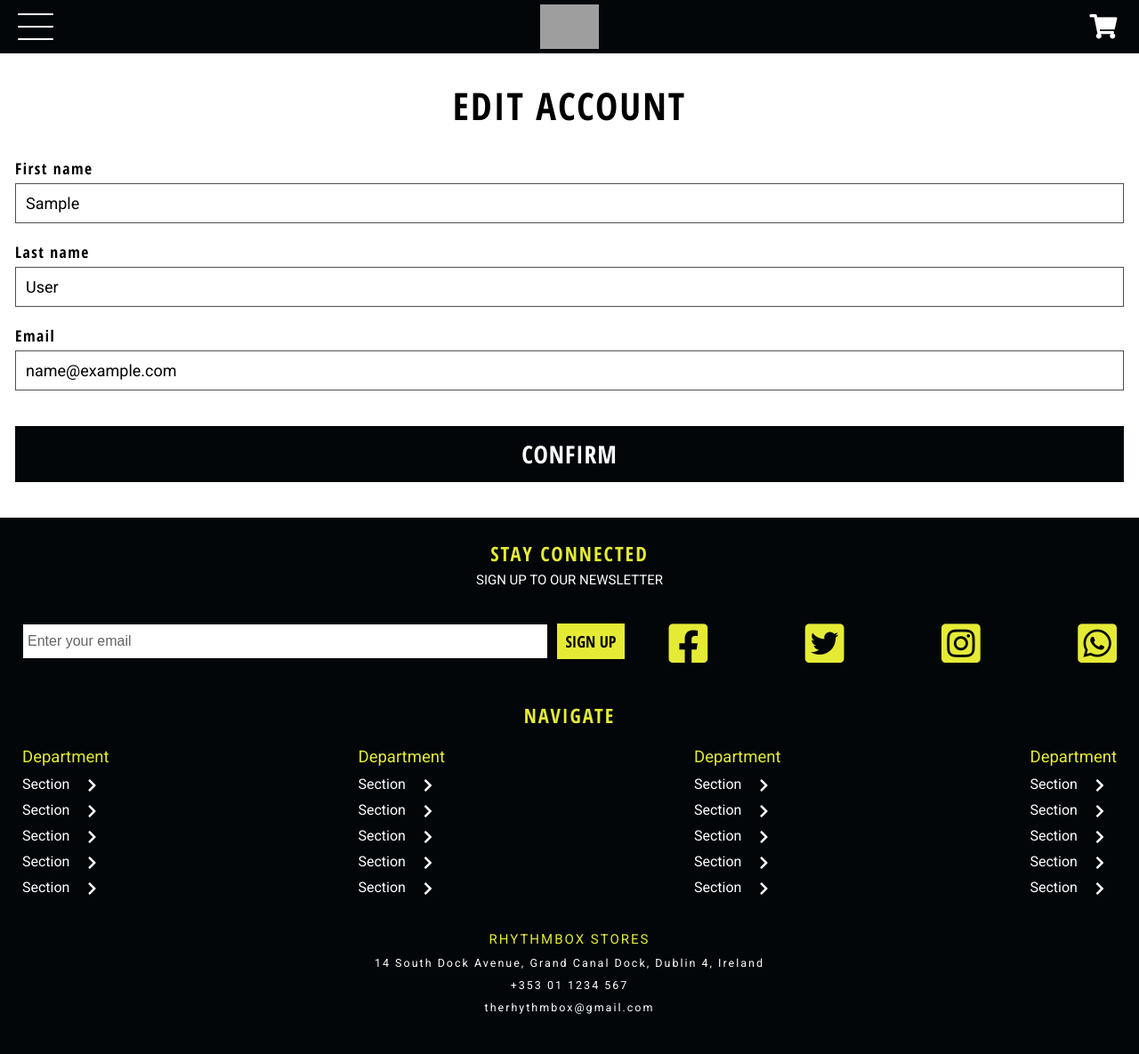
After one commit to cjcon90/the_rhythm_box, a Django app: page /account/details/edit/ in a window 1280 px wide. The commit adds this page. Shown: the whole page at 89% size. Run offline with Django 3.2, Linux system fonts and the light colour scheme; the visitor is signed in with stand-in values (Sample User, id 1); some libraries are stand-ins or nearby versions; grey boxes are pictures that could not be loaded.

Commit message:
Add user address functionality

```diff
--- a/rhythmbox/accounts/forms.py
+++ b/rhythmbox/accounts/forms.py
@@ -1,7 +1,7 @@
 from django import forms
 from django.contrib.auth.forms import UserCreationForm
 from django.contrib.auth import authenticate
-from .models import Account
+from .models import Account, Address
 
 
 class RegistrationForm(UserCreationForm):
@@ -41,3 +41,34 @@ class AccountAuthenticationForm(forms.ModelForm):
             password = self.cleaned_data["password"]
             if not authenticate(email=email, password=password):
                 raise forms.ValidationError("Invalid login")
+
+
+class EditAccountForm(forms.ModelForm):
+    email = forms.EmailField(max_length=60)
+
+
+    class Meta:
+        model = Account
+        fields = (
+            "first_name",
+            "last_name",
+            "email",
+        )
+
+class AddressForm(forms.ModelForm):
+    class Meta:
+        model = Address
+        fields = (
+            "street_address_1",
+            "street_address_2",
+            "town_or_city",
+            "county",
+            "postcode",
+            "country",
+            "phone_number",
+        )
+        labels = {
+            "street_address_1": "Address 1",
+            "street_address_2": "Address 2 (optional)",
+            "town_or_city": "Town / City"
+        }
--- /dev/null
+++ b/rhythmbox/accounts/templates/accounts/edit_account_details.html
@@ -0,0 +1,30 @@
+{% extends 'store/base.html' %}
+
+{% load widget_tweaks %}
+
+{% block title %}Edit Account{% endblock title %}
+
+{% block content %}
+    <h2 class="section__heading upper bold">Edit Account</h2>
+
+    <form method="POST" action="#" class="form" novalidate>
+        {% csrf_token %}
+        {% for field in edit_account_form %}
+        <fieldset class="form__group">
+            <label for="{{ field.id_for_label }}" class="form__label bold">{{ field.label }}</label>
+            {{ field|add_class:'form__input regular' }}
+            {% for error in field.errors %}
+            <span class="form__error bold">{{ error }}</span>
+            {% endfor %}
+        </fieldset>
+        {% endfor %}
+
+        {% for error in field.errors %}
+            <span class="form__error bold">{{ error }}</span>
+        {% endfor %}
+
+        <fieldset class="form__group">
+            <button type="submit" class="form__submit btn btn--black upper bold">Confirm</button>
+        </fieldset>
+    </form>
+{% endblock content %}
--- a/rhythmbox/accounts/urls.py
+++ b/rhythmbox/accounts/urls.py
@@ -1,9 +1,24 @@
 from django.urls import path
-from .views import register_user, logout_user, login_user, account_details
+from .views import (
+    register_user,
+    logout_user,
+    login_user,
+    account_details,
+    edit_account_details,
+    add_address,
+    edit_address
+)
 
 urlpatterns = [
     path("register/", register_user, name="register"),
     path("login/", login_user, name="login"),
     path("logout/", logout_user, name="logout"),
     path("account/details/", account_details, name="account_details"),
+    path(
+        "account/details/edit/",
+        edit_account_details,
+        name="edit_account_details",
+    ),
+    path("account/address/new/", add_address, name="add_address"),
+    path("account/address/edit/", edit_address, name="edit_address"),
 ]
--- a/rhythmbox/accounts/views.py
+++ b/rhythmbox/accounts/views.py
@@ -1,15 +1,82 @@
 from django.shortcuts import render, redirect
 from django.contrib.auth import login, authenticate, logout
 from django.contrib.auth.decorators import login_required
-from .forms import RegistrationForm, AccountAuthenticationForm
+from .forms import (
+    RegistrationForm,
+    AccountAuthenticationForm,
+    EditAccountForm,
+    AddressForm,
+)
 from django.contrib import messages
 from django.utils.safestring import mark_safe
+from django.forms.models import model_to_dict
+from .models import Address
+
 
 @login_required
 def account_details(request):
     context = {}
     user = request.user
     return render(request, "accounts/account_details.html", context)
+
+
+@login_required
+def edit_account_details(request):
+    context = {}
+    user = request.user
+    if request.POST:
+        form = EditAccountForm(request.POST, instance=user)
+        if form.is_valid():
+            form.save()
+            messages.success(request, f"Account details updated")
+            return redirect("account_details")
+        else:
+            context["edit_account_form"] = form
+
+    else:
+        form = EditAccountForm(initial=model_to_dict(user))
+        context["edit_account_form"] = form
+    return render(request, "accounts/edit_account_details.html", context)
+
+
+@login_required
+def add_address(request):
+    context = {}
+    user = request.user
+    if request.POST:
+        form = AddressForm(request.POST)
+        if form.is_valid():
+            address = form.save(commit=False)
+            address.user = request.user
+            address.save()
+            messages.success(request, f"Address saved")
+            return redirect("account_details")
+        else:
+            context["address_form"] = form
+    else:
+        form = AddressForm()
+        context["address_form"] = form
+        context["type"] = "Add"
+    return render(request, "accounts/address.html", context)
+
+@login_required
+def edit_address(request):
+    context = {}
+    address = request.user.address
+    if request.POST:
+        form = AddressForm(request.POST, instance=address)
+        if form.is_valid():
+            form.save()
+            messages.success(request, f"Address updated")
+            return redirect("account_details")
+        else:
+            context["address_form"] = form
+    else:
+        form = AddressForm(initial=model_to_dict(address))
+        context["address_form"] = form
+        context["type"] = "Edit"
+    return render(request, "accounts/address.html", context)
+
 
 def register_user(request):
     context = {}
--- a/rhythmbox/static/scss/pages/_account.scss
+++ b/rhythmbox/static/scss/pages/_account.scss
@@ -1,4 +1,6 @@
 .account {
+    padding-bottom: 2rem;
+    font-size: 1.6rem;
     &__links {
         display: grid;
         grid-template-columns: repeat(2, 1fr);
@@ -6,14 +8,9 @@
         gap: 1rem;
         text-align: center;
         padding: 0 1rem;
-        font-size: 1.8rem;
 
         &--link {
             padding: 1rem 0;
-        }
-
-        &--current {
-
         }
     }
 
@@ -27,25 +24,46 @@
         }
 
         &--table {
-            text-align: left;
-            width: 75%;
+            width: 85%;
             margin: auto;
-            font-size: 1.6rem;
+            border-collapse: collapse;
             & > tbody {
                 & > tr {
                     display: grid;
-                    grid-template-columns: repeat(2, 50%);
-                    padding: .5rem 0;
+                    grid-template-columns: 40% 60%;
+                    border: .1rem solid $color-black-light;
+
+                    & > * {
+                        max-width: 100%;
+                        overflow: hidden;
+                        text-overflow: ellipsis;
+                        white-space: nowrap;
+                        padding: .5rem;
+                    }
+
+                    & > th {
+                        text-align: right;
+                        padding-right: 1rem;
+                        border-right: .1rem solid $color-black-light;
+                    }
+                    & > td {
+                        text-align: left;
+                        padding-left: 1rem;
+                    }
                 }
+                @include not-last-child(tr) {
+                    // prevent borders from doubling up in table rows
+                    border-bottom: none;
+                  }
             }
         }
 
         &--edit {
             display: block;
             margin: 2rem auto;
-            width: max-content;
-            font-size: 1.8rem;
+            width: 85%;
             padding: 1rem;
+            text-align: center;
 
             & > i {
                 padding: 0 .5rem;
@@ -54,7 +72,6 @@
         &--no_address {
             text-align: center;
             font-style: italic;
-            font-size: 1.6rem;
             margin: -1rem 0 2rem 0;
         }
     }
--- a/rhythmbox/store/templates/store/base.html
+++ b/rhythmbox/store/templates/store/base.html
@@ -58,7 +58,7 @@
                         <li class="nav-menu__list--subcategory regular"><a href="{% url 'shop' 'accessories' %}">Accessories</a></li>
                     </ul>
                     {% if request.user.is_authenticated %}
-                    <li class="nav-menu__list--category upper regular"><a href="#">Account</a></li>
+                    <li class="nav-menu__list--category upper regular"><a href="{% url 'account_details' %}">Account</a></li>
                     <ul class="nav-menu__list--inner">
                         <li class="nav-menu__list--subcategory regular"><a href="{% url 'account_details' %}">My Details</a></li>
                         <li class="nav-menu__list--subcategory regular"><a href="#">My Orders</a></li>
```
Also changed, not shown: rhythmbox/accounts/templates/accounts/account_details.html (+8 -8 lines), rhythmbox/accounts/templates/accounts/address.html (added, +35 -0 lines), rhythmbox/static/css/main.css.
